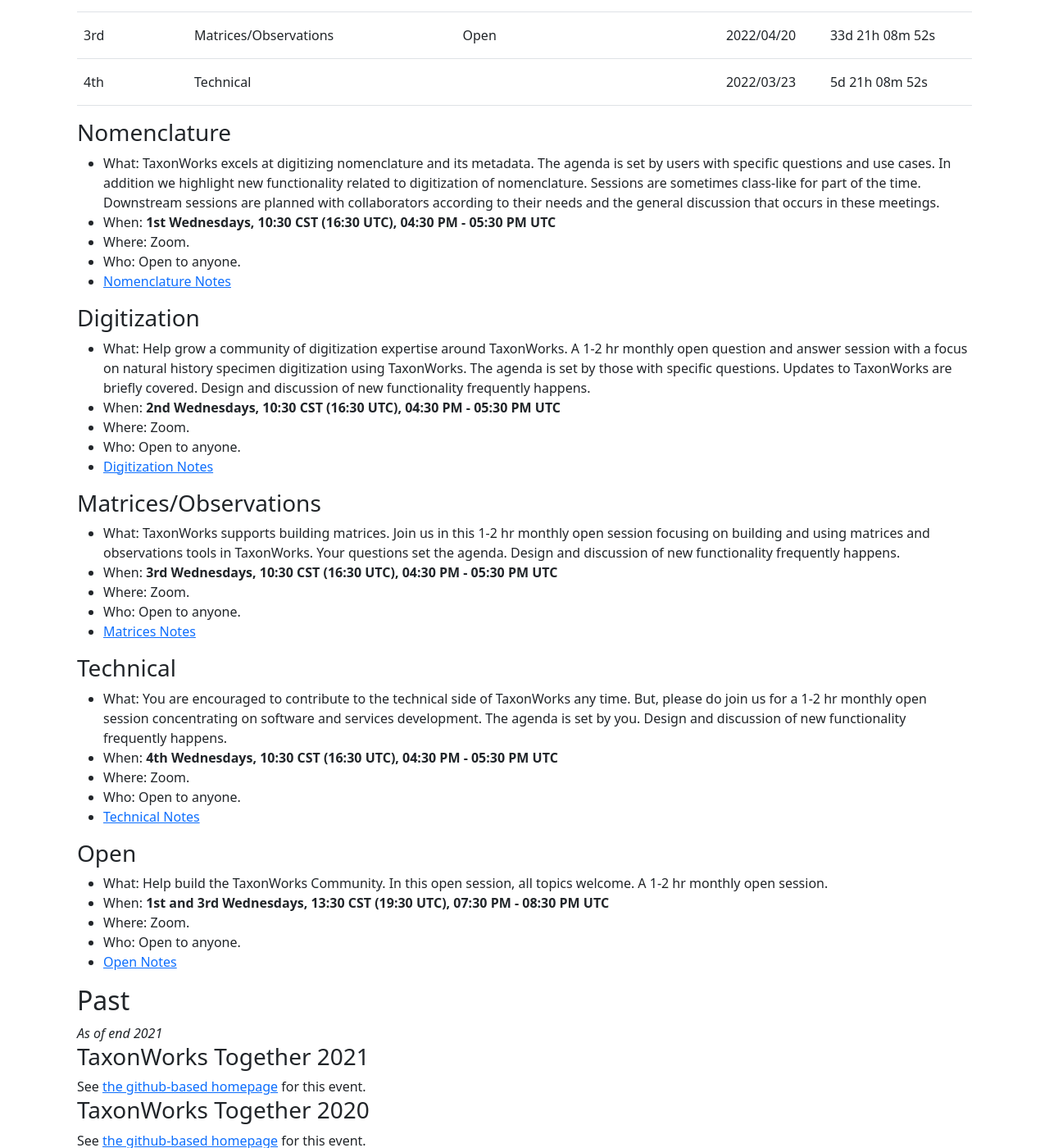
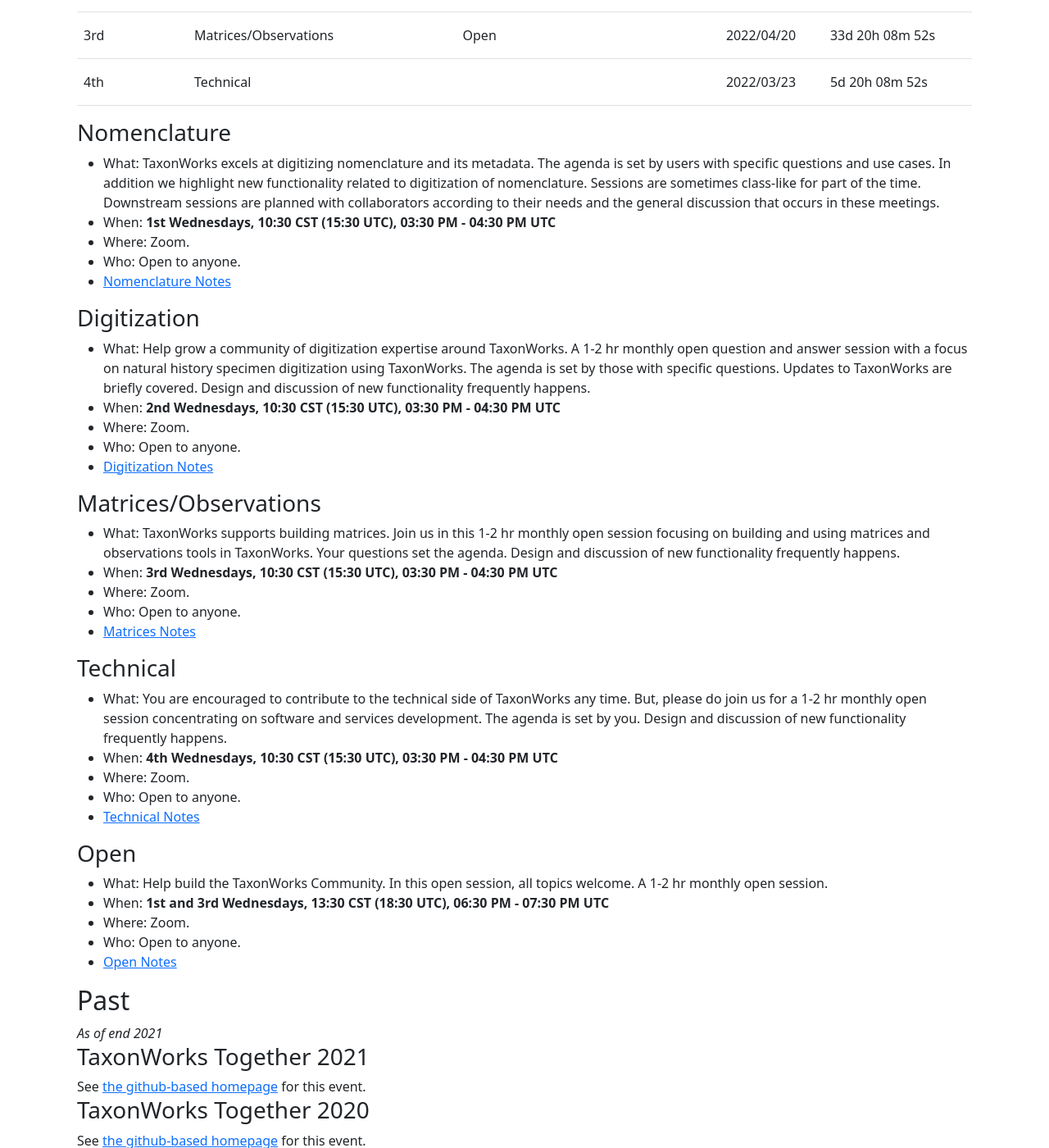
Before and after one commit to pnhogan/speciesfilegroup.github.io, a Jekyll site: the page built from events.html, in a window 1280 px wide and 1400 px high, scrolled down 881 px. Shown: the whole window at 82% size. Built offline with Jekyll 4.4.1, drawn with Linux system fonts in a browser that asks for light colours; some of the changed text lies outside the part shown.

Commit message:
Update UTC time

```diff
--- a/events.html
+++ b/events.html
@@ -38,8 +38,8 @@
     <thead>
       <tr>
         <th>Wednesday</th>
-        <th>Early (<span id="early-time" data-utc-to-local="16:30, 17:30"></span>)</th>
-        <th>Late (<span id="late-time" data-utc-to-local="19:30, 20:30"></span>)</th>
+        <th>Early (<span id="early-time" data-utc-to-local="15:30, 16:30"></span>)</th>
+        <th>Late (<span id="late-time" data-utc-to-local="18:30, 19:30"></span>)</th>
         <th>Next date</th>
         <th>Countdown</th>
       </tr>
@@ -115,7 +115,7 @@
   <h3> Nomenclature </h3>
   <ul>
     <li>What: TaxonWorks excels at digitizing nomenclature and its metadata. The agenda is set by users with specific questions and use cases. In addition we highlight new functionality related to digitization of nomenclature. Sessions are  sometimes class-like for part of the time. Downstream sessions are planned with collaborators according to their needs and the general discussion that occurs in these meetings. </li>
-    <li>When: <b>1st Wednesdays, 10:30 CST (16:30 UTC), <span data-utc-to-local="16:30, 17:30"></span></b></li>
+    <li>When: <b>1st Wednesdays, 10:30 CST (15:30 UTC), <span data-utc-to-local="15:30, 16:30"></span></b></li>
     <li>Where: Zoom. </li>
     <li>Who: Open to anyone.</li>
     <li><a href="https://docs.google.com/document/d/1_Qs6Zg8o4RRP23aFZnf9qr2cf24NxfTRfkSqLTgcbyA/edit?usp=sharing">Nomenclature Notes</a></li>
@@ -124,7 +124,7 @@
   <h3> Digitization </h3>
   <ul>
     <li>What: Help grow a community of digitization expertise around TaxonWorks. A 1-2 hr monthly open question and answer session with a focus on natural history specimen digitization using TaxonWorks. The agenda is set by those with specific questions. Updates to TaxonWorks are briefly covered. Design and discussion of new functionality frequently happens. </li>
-    <li>When: <b>2nd Wednesdays, 10:30 CST (16:30 UTC), <span data-utc-to-local="16:30, 17:30"></span></b></li>
+    <li>When: <b>2nd Wednesdays, 10:30 CST (15:30 UTC), <span data-utc-to-local="15:30, 16:30"></span></b></li>
     <li>Where: Zoom.  </li>
     <li>Who: Open to anyone. </li>
     <li><a href="https://docs.google.com/document/d/1-18eh4KWrySrlKnujri8Fuw-h55zHwNK27yeNceUPlc/edit?usp=sharing">Digitization Notes</a></li>
@@ -133,7 +133,7 @@
   <h3> Matrices/Observations </h3>
   <ul>
     <li>What: TaxonWorks supports building matrices. Join us in this 1-2 hr monthly open session focusing on building and using matrices and observations tools in TaxonWorks. Your questions set the agenda. Design and discussion of new functionality frequently happens.</li>
-    <li>When: <b>3rd Wednesdays, 10:30 CST (16:30 UTC), <span data-utc-to-local="16:30, 17:30"></span></b></li>
+    <li>When: <b>3rd Wednesdays, 10:30 CST (15:30 UTC), <span data-utc-to-local="15:30, 16:30"></span></b></li>
     <li>Where: Zoom.  </li>
     <li>Who: Open to anyone. </li>
     <li><a href="https://docs.google.com/document/d/1m3bUp0qXjUlxiOt7xBo5e3q3WQuoPpOcyKTAbS9QncA/edit?usp=sharing">Matrices Notes</a></li>
@@ -142,7 +142,7 @@
   <h3> Technical </h3>
   <ul>
     <li>What: You are encouraged to contribute to the technical side of TaxonWorks any time. But, please do join us for a 1-2 hr monthly open session concentrating on software and services development. The agenda is set by you. Design and discussion of new functionality frequently happens. </li>
-    <li>When: <b>4th Wednesdays, 10:30 CST (16:30 UTC), <span data-utc-to-local="16:30, 17:30"></span></b></li>
+    <li>When: <b>4th Wednesdays, 10:30 CST (15:30 UTC), <span data-utc-to-local="15:30, 16:30"></span></b></li>
     <li>Where: Zoom.  </li>
     <li>Who: Open to anyone. </li>
     <li><a href="https://docs.google.com/document/d/1Mp3P7MvR8Wi8EnPxSuUzGPTgTHinoBooO9hCqsGkZRA/edit?usp=sharing">Technical Notes</a></li>
@@ -151,7 +151,7 @@
   <h3> Open </h3>
   <ul>
     <li>What: Help build the TaxonWorks Community. In this open session, all topics welcome. A 1-2 hr monthly open session. </li>
-    <li>When: <b>1st and 3rd Wednesdays, 13:30 CST (19:30 UTC), <span data-utc-to-local="19:30, 20:30"></span></b></li>
+    <li>When: <b>1st and 3rd Wednesdays, 13:30 CST (18:30 UTC), <span data-utc-to-local="18:30, 19:30"></span></b></li>
     <li>Where: Zoom.  </li>
     <li>Who: Open to anyone. </li>
     <li><a href="https://docs.google.com/document/d/1mbh5Q0y-EiF-WP5_vVZgUIByLO8wKDiNookdJ8kVWFE/edit?usp=sharing">Open Notes</a></li>
```
